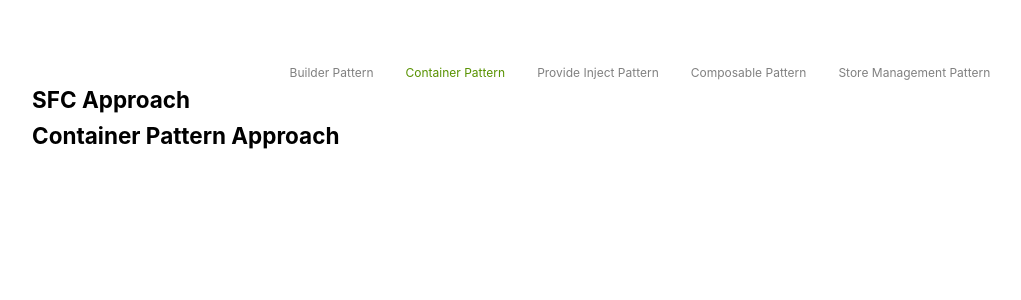
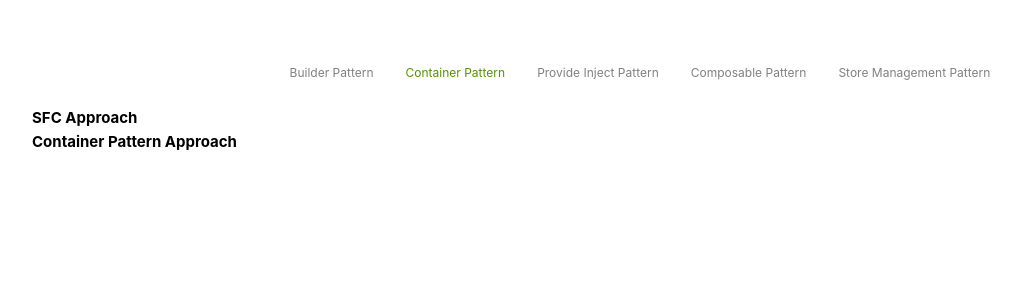
Before and after one commit to cr0wg4n/vue-design-patterns, a Vue app: page /container-pattern in a window 1280 px wide. Shown: the top 300 px of the page, without its empty margins (0-1021 px from the left). Built offline with nearby package versions, Linux system fonts and the light colour scheme; no server answers.

Commit message:
feature: preview image

```diff
--- a/src/App.vue
+++ b/src/App.vue
@@ -18,6 +18,7 @@ import { RouterLink, RouterView } from "vue-router";
       </nav>
     </div>
   </header>
+  <br />
   <RouterView />
 </template>
 
--- a/src/views/BuilderPatternView.vue
+++ b/src/views/BuilderPatternView.vue
@@ -1,5 +1,4 @@
 <template>
-  <h2>Builder Pattern</h2>
   <LoginForm />
 </template>
 
--- a/src/views/ComposablePatternView.vue
+++ b/src/views/ComposablePatternView.vue
@@ -7,6 +7,7 @@
     v-model="value"
     placeholder="Introduce a value"
   />
+  <br />
   <button @click="set(key, value)">Add/Update Cookie</button>
   <br />
 
--- a/src/views/ContainerPatternView.vue
+++ b/src/views/ContainerPatternView.vue
@@ -1,7 +1,7 @@
 <template>
-  <h2>SFC Approach</h2>
+  <h4>SFC Approach</h4>
   <TodoList />
-  <h2>Container Pattern Approach</h2>
+  <h4>Container Pattern Approach</h4>
   <TodoContainer />
 </template>
 
```
Also changed, not shown: public/preview.png (added).
